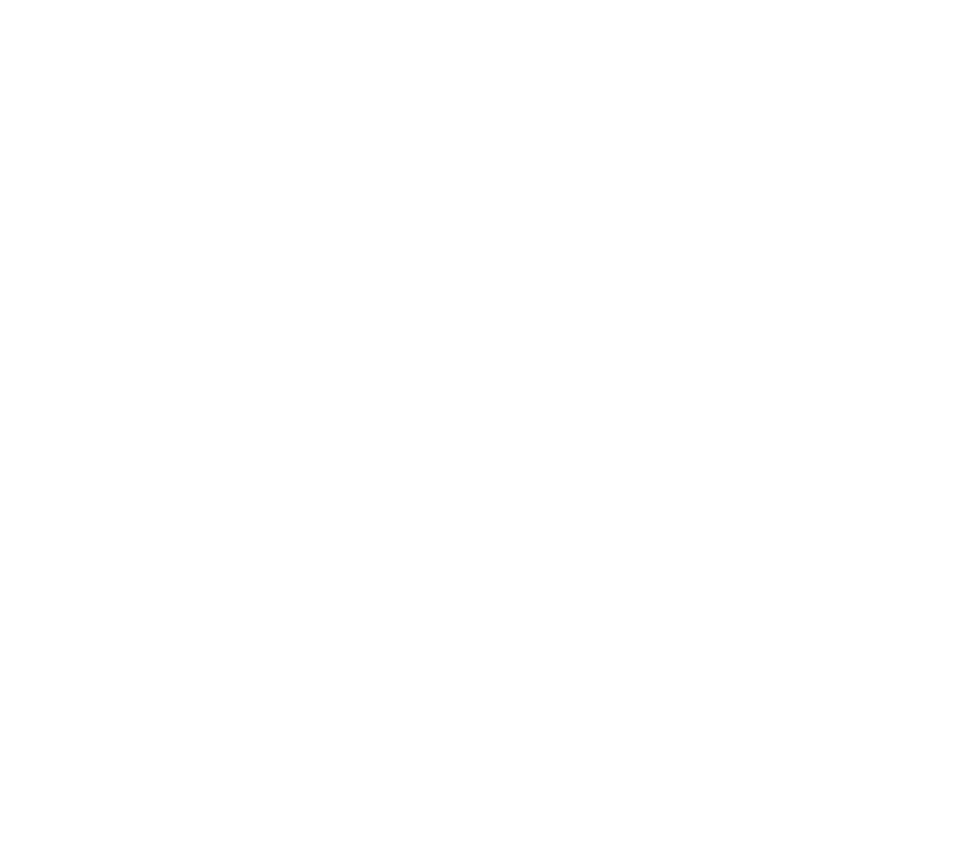
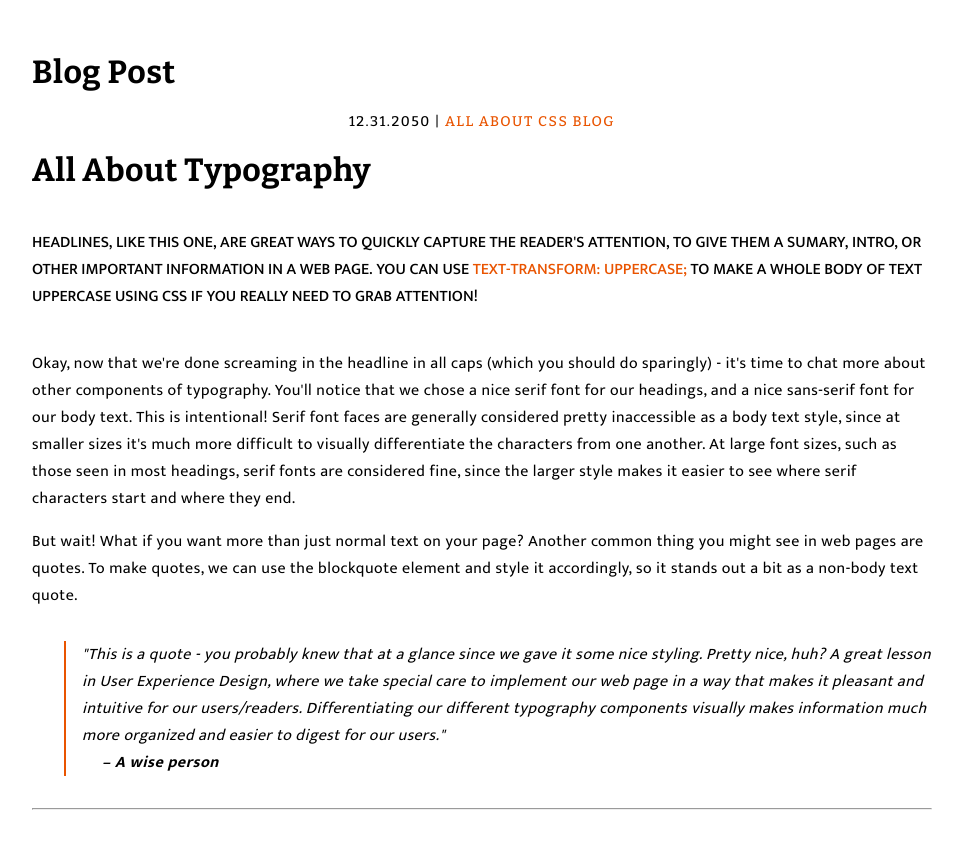
Before and after one commit to akhushba/HTML-CSS-Practice, a plain HTML site: page Projects/BlogPostProject/index.html in a window 1280 px wide. Shown: the whole page, without its empty margins (158-1120 px from the left). Before the commit the page ends 800 px from the top, so only its background shows below. Drawn offline with nearby package versions, Linux system fonts and the light colour scheme.

Commit message:
more project work

```diff
--- a/Projects/BlogPostProject/app.css
+++ b/Projects/BlogPostProject/app.css
@@ -0,0 +1,61 @@
+body{
+    font-family: Mukta, sans-serif;
+    font-size: 16px;
+    margin: 0;
+    padding: 0;
+    letter-spacing: 0.5px;
+}
+
+.content{
+    max-width: 900px;
+    margin: 0 auto;
+    padding: 32px;
+}
+
+h1, h2, h3, h4, h5, h6 {
+    font-family: Bitter, serif;
+}
+
+.content .date {
+    text-align: center;
+    font-family: Bitter, serif;
+    font-weight: 500;
+    font-size: 14px;
+    text-transform: uppercase;
+    letter-spacing: 1.5px;
+}
+
+.content .date span {
+    color: #e95400;
+}
+
+h2{
+    font-size: 50px;
+    font-weight: 500;
+    letter-spacing: -0.5px;
+}
+
+.headline{
+    font-weight: 500;
+    text-transform: uppercase;
+    letter-spacing: 0px;
+    margin: 40px 0;
+}
+
+.code{
+    color: #e95400;
+}
+
+.quote{
+    border-left: 2px solid #e95400;
+    padding-left: 16px;
+    font-style: italic;
+    margin: 32px 0 32px 32px;
+}
+
+.quote cite{
+    display: block;
+    font-weight: 700;
+    padding-left: 20px;
+    /* margin works too */
+}
--- a/Projects/BlogPostProject/index.html
+++ b/Projects/BlogPostProject/index.html
@@ -4,10 +4,27 @@
     <meta charset="UTF-8">
     <meta http-equiv="X-UA-Compatible" content="IE=edge">
     <meta name="viewport" content="width=device-width, initial-scale=1.0">
-    <title>Blog Post</title>
+    <link rel="preconnect" href="https://fonts.googleapis.com">
+    <link rel="preconnect" href="https://fonts.gstatic.com" crossorigin>
+    <link href="https://fonts.googleapis.com/css2?family=Bitter:wght@300;400;500;700&family=Cormorant:ital,wght@0,300;0,400;0,500;0,700;1,300;1,400;1,500;1,700&family=Mukta:wght@300;400;500;700&display=swap" rel="stylesheet">
     <link rel="stylesheet" href="app.css"/>
+
+    <title>Typography Blog Post</title>
 </head>
 <body>
+    <div class="content">
+        <h1>Blog Post</h1>
+        <p class="date">12.31.2050 | <span>ALL ABOUT CSS BLOG</span></p>
+        <h1>All About Typography</h1>
+        <p class="headline">Headlines, like this one, are great ways to quickly capture the reader's attention, to give them a sumary, intro, or other important information in a web page. You can use <span class="code">text-transform: uppercase;</span> to make a whole body of text uppercase using CSS if you really need to grab attention!</p>
 
+        <p>Okay, now that we're done screaming in the headline in all caps (which you should do sparingly) - it's time to chat more about other components of typography. You'll notice that we chose a nice serif font for our headings, and a nice sans-serif font for our body text. This is intentional! Serif font faces are generally considered pretty inaccessible as a body text style, since at smaller sizes it's much more difficult to visually differentiate the characters from one another. At large font sizes, such as those seen in most headings, serif fonts are considered fine, since the larger style makes it easier to see where serif characters start and where they end.</p>
+
+        <p>But wait! What if you want more than just normal text on your page? Another common thing you might see in web pages are quotes. To make quotes, we can use the blockquote element and style it accordingly, so it stands out a bit as a non-body text quote.</p>
+
+        <blockquote class="quote">"This is a quote - you probably knew that at a glance since we gave it some nice styling. Pretty nice, huh? A great lesson in User Experience Design, where we take special care to implement our web page in a way that makes it pleasant and intuitive for our users/readers. Differentiating our different typography components visually makes information much more organized and easier to digest for our users."
+        <cite>– A wise person</cite></blockquote>
+        <hr>
+    </div>
 </body>
 </html>
```
